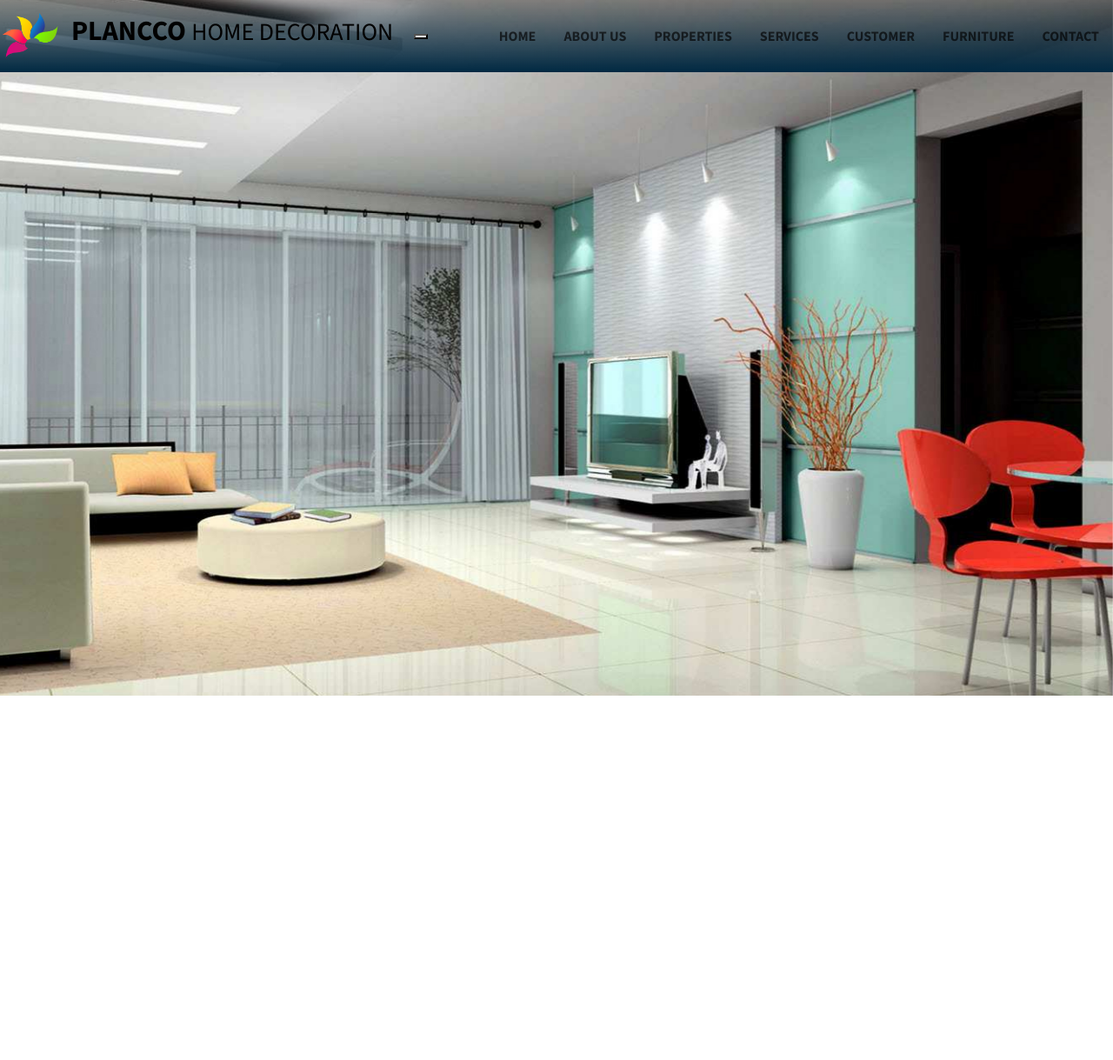
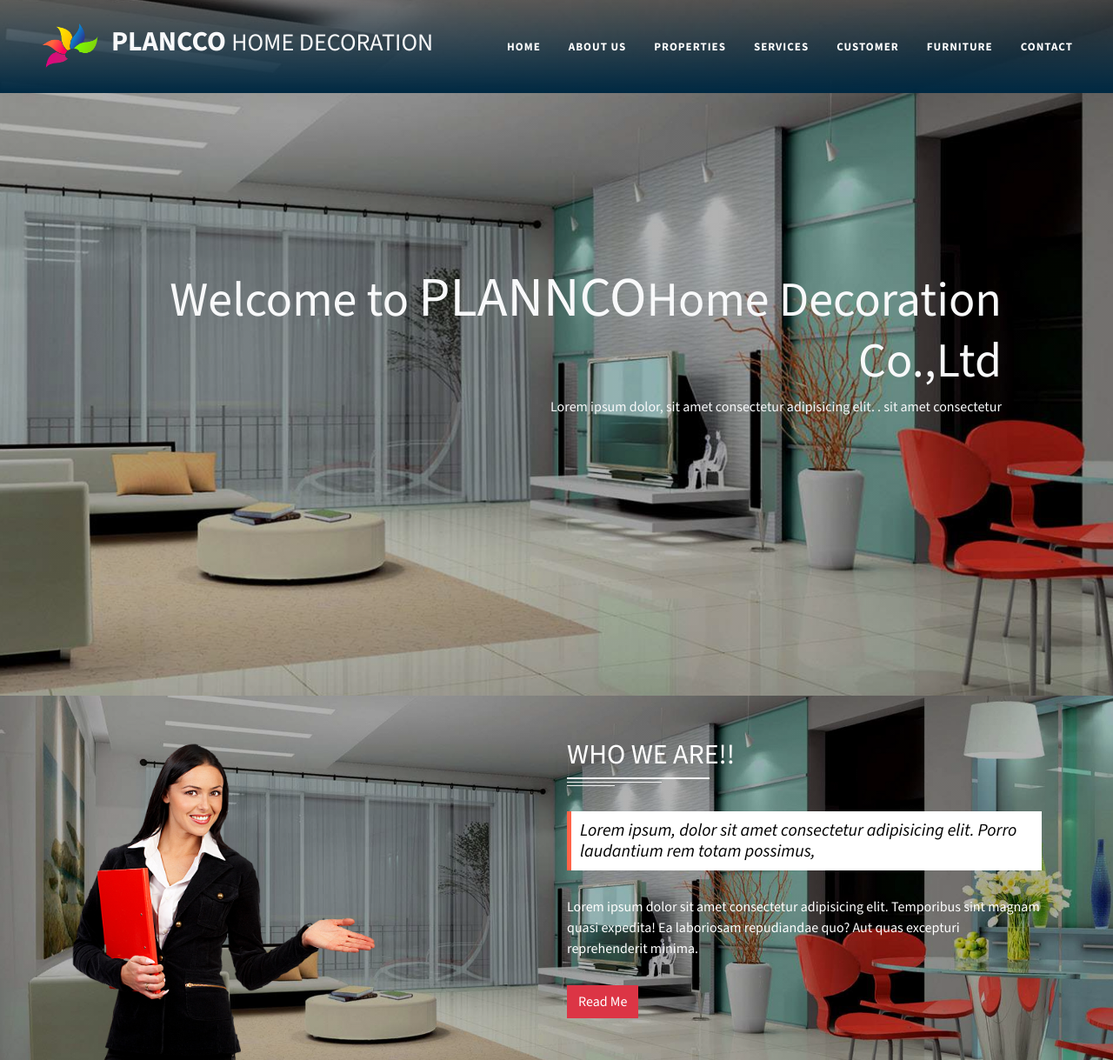
Before and after one commit to naymonmdy/bsprojectbatch4, a plain HTML site: page landingpage/index.html in a window 1280 px wide. Shown: the whole page at 87% size. Before the commit the page ends 800 px from the top, so only its background shows below. Drawn offline with nearby package versions, Linux system fonts and the light colour scheme; a web font is replaced by a local one.

Commit message:
day 2 UI and css

```diff
--- a/landingpage/css/style.css
+++ b/landingpage/css/style.css
@@ -1,4 +1,14 @@
 @import url('https://fonts.googleapis.com/css2?family=Source+Sans+3:ital,wght@0,200..900;1,200..900&family=Stick&display=swap');
+
+body{
+    font-family: "Source Sans 3", sans-serif;
+    font-optical-sizing: auto;
+    font-weight: 300;
+    font-style: normal;
+    padding: 0;
+    margin: 0;
+  }
+
 
 :root{
     /* hue situation lightness alpha */
@@ -11,31 +21,156 @@
     box-sizing: border-box;
 }
 
-body{
-  font-family: "Source Sans 3", sans-serif;
-  font-optical-sizing: auto;
-  font-weight: 300;
-  font-style: normal;
-  padding: 0;
-  margin: 0;
-}
+
 
 
 /* Start Header Session */
 header{
     height: 100vh;
-    background:url(../assets/img/banner/banner2.jpg);
+    background:linear-gradient(30deg,rgba(0,0,0,0.3),rgba(0,0,0,0.3)),url(../assets/img/banner/banner2.jpg);
     background-repeat: no-repeat;
     background-size: cover;
     background-position: center;
     background-attachment: fixed;
+
+    position: relative;
 }
+/* End Header Session */
+
 /* Start Nav Bar */
 .navbar{
     background: linear-gradient(rgba(0,0,0,.3),var(--primary-color));
+    padding: 20px 30px;
+}
+.navmenus{
+    background: linear-gradient(rgba(0,0,0,.3),var(--primary-color));
+    padding: 50px 30px;
+
+
+}
+.menuitems{
+    color: white;
+    font-size: 13px;
+    letter-spacing: 1px;
+
+    transition:color .5 ;
+}
+.menuitems:hover{
+    color: skyblue;
+}
+
+.lines1,.lines2,.lines3{
+    width: 25px;
+    height: 3px;
+    margin: 6px;
+
+}
+
+
+.crossxs .lines1{
+    transform: rotate(-45deg) translate(-6px,6px);
+}
+
+.crossxs .lines2{
+    opacity: 0;
+
+}
+.crossxs .lines3{
+ transform: rotate(45deg) translate(-6px,-6px);
+
 }
 /* End Nav Bar */
 
+
 /* Start Banner Bar */
+
+.banners{
+    width: 80%;
+    position: absolute;
+    left: 50%;
+    top: 50%;
+
+    transform: translate(-50%,-50%);
+}
+
+.bannerheaders{
+    animation-name: bnanis;
+    animation-duration: 2s;
+}
+
+.bannerparagraphs{
+    animation-name: bnanis;
+    animation-duration: 2s;
+    animation-delay: 0.5s;
+
+    animation-fill-mode: backwards;
+
+}
+
+@keyframes bnanis {
+    0%{
+        transform: translateX(-100px);
+        opacity: 0;
+
+    }
+
+    100%{
+        transform: translateX(0);
+        opacity: 1;
+
+    }
+
+}
+
 /* End Banner Bar */
-/* End Header Session */
+
+/* Start About US session */
+.aboutuss{
+    background-image: linear-gradient(rgba(0,0,0,0.3),rgba(0,0,0,0.3)),url(./../assets/img/banner/banner2.jpg);
+    background-repeat: no-repeat;
+    background-size: cover;
+    background-position: center;
+    background-attachment: fixed;
+
+    position: relative;
+}
+.aboutuss .lines{
+    width: 30%;
+    height:1.3px;
+    background-color: #f4f4f4;
+    margin-bottom: 3px;
+}
+
+.aboutuss .lines:nth-of-type(2){
+    width: 20%;
+    height: 1px;
+}
+
+.aboutuss .lines:nth-of-type(3){
+    width: 10%;
+    height: 0.5px;
+    margin-bottom: 30px;
+}
+.aboutuss h5{
+    background-color: white;
+    color: black;
+    border-left: 5px solid var(--fruit-color);
+    padding:10px;
+}
+
+.aboutuss h5{
+    background-color: white;
+    color: black;
+    border-left: 5px solid var(--fruit-color);
+}
+
+.aboutuss h5 ~ p{
+    margin: 30px 0;
+}
+
+.aboutuss img{
+    width: 350px;
+    position:absolute;
+    bottom: 0;
+}
+/* End About US session */
--- a/landingpage/index.html
+++ b/landingpage/index.html
@@ -4,7 +4,7 @@
         <title>Plannco Home Decoration</title>
 
         <!-- fav icon  -->
-        <link href="./assets/img/fav/favicon.png" rel="icon" type="image/png" sizes="16*16"  />
+        <link href="./assets/img/fav/favicon.png" rel="icon" type="image/png" sizes="16x16"  />
 
         <!-- bootstrap css1 js1  -->
         <link href="./assets/libs/bootstrap-5.3.2-dist/css/bootstrap.min.css" rel="stylesheet" type="text/css" />
@@ -14,7 +14,7 @@
         <link rel="stylesheet" href="https://cdnjs.cloudflare.com/ajax/libs/font-awesome/5.15.4/css/all.min.css" integrity="sha512-1ycn6IcaQQ40/MKBW2W4Rhis/DbILU74C1vSrLJxCq57o941Ym01SwNsOMqvEBFlcgUa6xLiPY/NS5R+E6ztJQ==" crossorigin="anonymous" referrerpolicy="no-referrer" />
 
          <!-- jquery ui css1 js1 -->
-         <link href="./assets/libs/jquery-ui-1.13.2/jquery-ui.min.css rel="stylesheet" type="text/css" />
+         <link href="./assets/libs/jquery-ui-1.13.2/jquery-ui.min.css" rel="stylesheet" type="text/css" />
 
          <!-- lightbox2 css1 js1 -->
          <link href="./assets/libs/lightbox2-2.11.4/dist/css/lightbox.min.css" rel="stylesheet" type="text/css" />
@@ -40,18 +40,18 @@
         <header>
             <!-- Start Nav Bar -->
             <nav class="navbar navbar-expand-lg fixed-top">
-                <a href="index.html" class="navbar-brand">
+                <a href="index.html" class="navbar-brand text-light mx-3">
                     <img src="./assets/img/fav/favicon.png" alt="logo" srcset="" width="70">
                     <span class="text-uppercase h2 fw-bold mx-2">PLANCCO <span class="h3">HOME DECORATION</span></span>
                 </a>
 
-                <button type="button">
-                    <div class="line1"></div>
-                    <div class="line2"></div>
-                    <div class="line3"></div>
+                <button type="button" class="navbar-toggler navbuttons"  data-bs-toggle="collapse" data-bs-target="#nav">
+                    <div class="bg-light lines1"></div>
+                    <div class="bg-light lines2"></div>
+                    <div class="bg-light lines3"></div>
                 </button>
 
-                <div class="navbar-collapse collapse justify-content-end text-uppercase fw-bold">
+                <div id="nav" class="navbar-collapse collapse justify-content-end text-uppercase fw-bold">
                     <ul class="navbar-nav">
                         <li class="navbar-item"><a href="javascript:void(0)" class="nav-link mx-2 menuitems">Home</a></li>
                         <li class="navbar-item"><a href="javascript:void(0)" class="nav-link mx-2 menuitems">About Us</a></li>
@@ -63,13 +63,42 @@
                     </ul>
                 </div>
             </nav>
+             <!-- End Nav Bar -->
+
+             <!-- Start Banner -->
+                    <div class="text-light text-center text-md-end banners">
+                        <h1 class="display-4 bannerheaders">
+                            Welcome to <span class="display-3 text-uppercase"> Plannco</span>Home Decoration Co.,Ltd
+                        </h1>
+                        <p class="text-lead bannerparagraphs">Lorem ipsum dolor, sit amet consectetur adipisicing elit. . sit amet consectetur</p>
+                    </div>
+             <!-- End Banner -->
         </header>
         <!-- End Header Section  -->
 
 
 
         <!-- Start About Us Section  -->
-        <section>
+        <section class="py-5 aboutuss">
+            <div class="container">
+                <div class="row">
+                    <div class="col-sm-6">
+                        <img src="./assets/img/users/staffgirl1.png" alt="staffgirl1" srcset="">
+                    </div>
+                    <div class="col-sm-6 text-white">
+                        <div class="col-md-12">
+                            <h2 class="text-uppercase">Who we are!!</h2>
+                            <div class="lines"></div>
+                            <div class="lines"></div>
+                            <div class="lines"></div>
+                        </div>
+                        <h5><i>Lorem ipsum, dolor sit amet consectetur adipisicing elit. Porro laudantium rem totam possimus,</i></h5>
+                        <p>Lorem ipsum dolor sit amet consectetur adipisicing elit. Temporibus sint magnam quasi expedita! Ea laboriosam repudiandae quo? Aut quas excepturi reprehenderit minima.</p>
+                        <a href="javascript:void(0);" class="btn btn-danger rounded-0">Read Me</a>
+                    </div>
+                </div>
+
+            </div>
 
         </section>
         <!-- End About Us Section  -->
```
